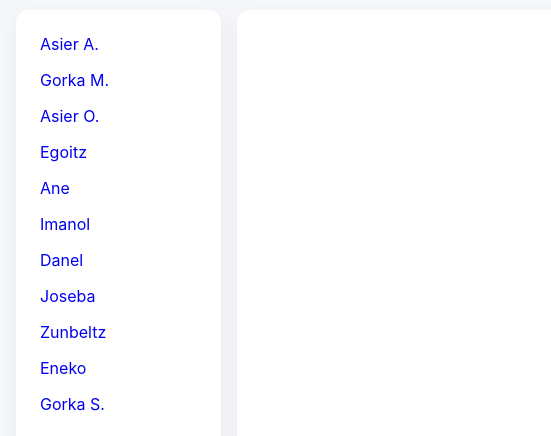
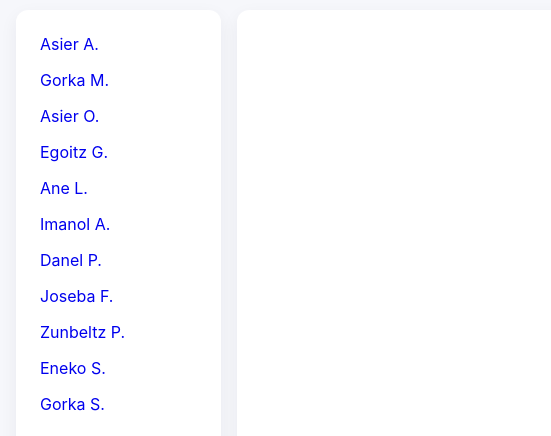
Before and after one commit to jiturriondobeitia/KlasekoEredua, a plain HTML site: page index.html in a window 1280 px wide. Shown: the part 75-511 px from the top of the page, 0-551 px from the left. Drawn offline with Linux system fonts and the light colour scheme.

Commit message:
Ikasleen abizenak gehitu

```diff
--- a/index.html
+++ b/index.html
@@ -19,13 +19,13 @@
             <a href="pages/asier_a">Asier A.</a>
             <a href="pages/gorka_m">Gorka M.</a>
             <a href="pages/asier_o">Asier O.</a>
-            <a href="pages/egoitz">Egoitz</a>
-            <a href="pages/ane">Ane</a>
-            <a href="pages/imanol">Imanol</a>
-            <a href="pages/danel">Danel</a>
-            <a href="pages/joseba">Joseba</a>
-            <a href="pages/zunbeltz">Zunbeltz</a>
-            <a href="pages/eneko">Eneko</a>
+            <a href="pages/egoitz_g">Egoitz G.</a>
+            <a href="pages/ane_l">Ane L.</a>
+            <a href="pages/imanol_a">Imanol A.</a>
+            <a href="pages/danel_p">Danel P.</a>
+            <a href="pages/joseba_f">Joseba F.</a>
+            <a href="pages/zunbeltz_p">Zunbeltz P.</a>
+            <a href="pages/eneko_s">Eneko S.</a>
             <a href="pages/gorka_s">Gorka S.</a>
         </aside>
         <main class="content">
```
